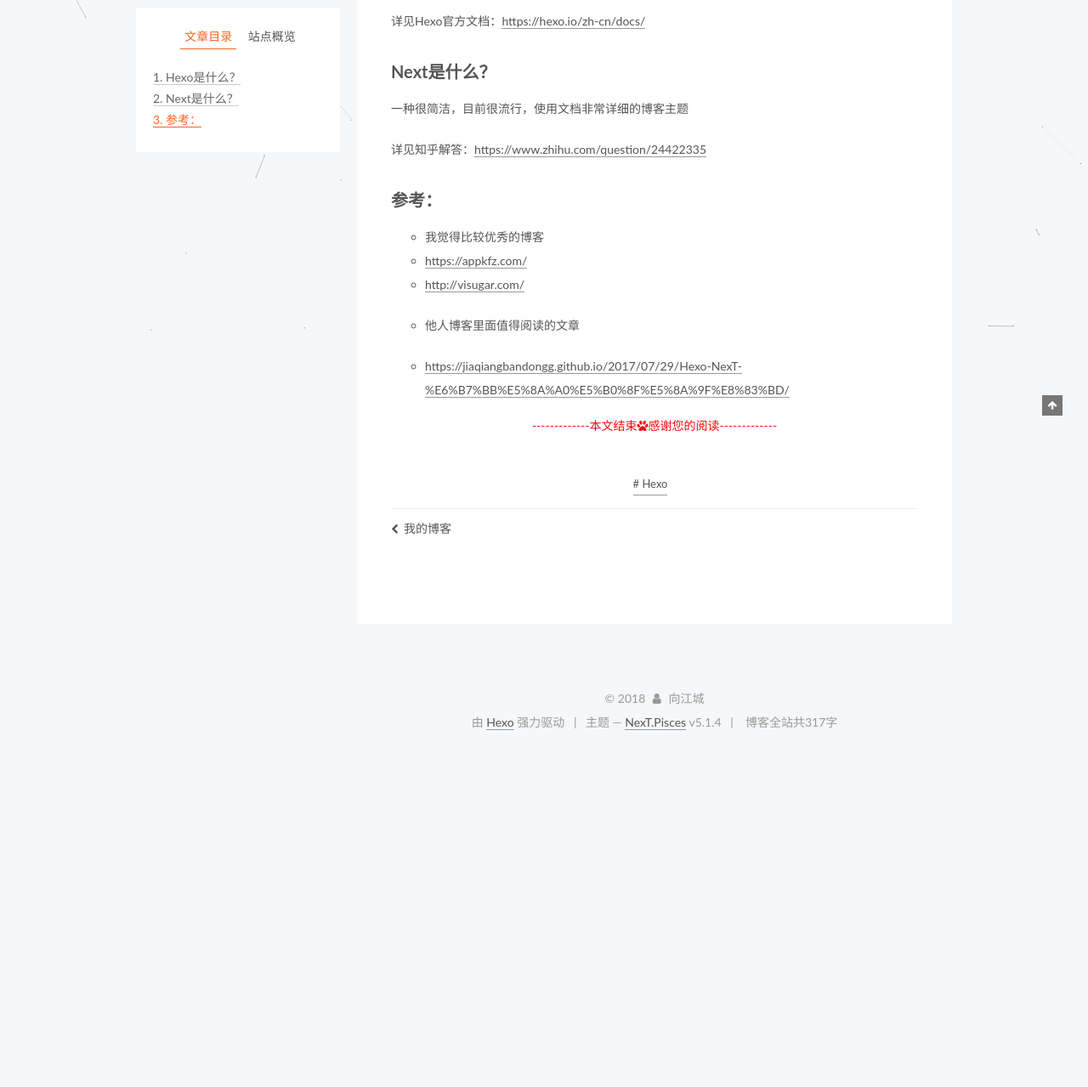
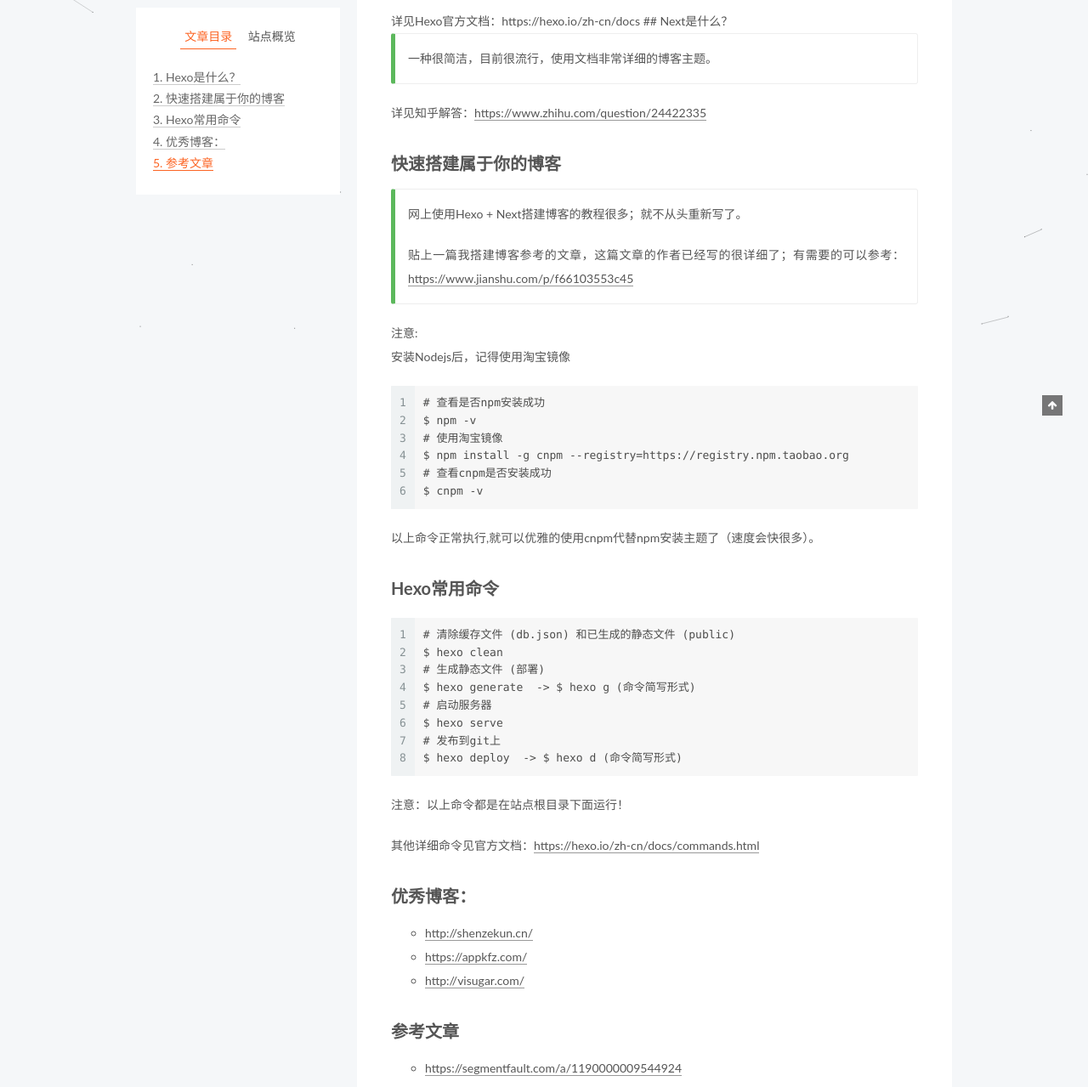
Before and after one commit to xiangjiangcheng/xiangjiangcheng.github.io, a plain HTML site: page 2018/01/17/初识Hexo-Next/index.html in a window 1280 px wide. Shown: the part 411-1690 px from the top of the page at 85% size. Before the commit the page ends 1295 px from the top, so only its background shows below. Drawn offline with Linux system fonts and the light colour scheme; some packages are replaced by stand-ins of ours; a script that the page names is missing.

Commit message:
Site updated: 2018-01-18 01:51:17

```diff
--- a/2018/01/17/初识Hexo-Next/index.html
+++ b/2018/01/17/初识Hexo-Next/index.html
@@ -79,18 +79,18 @@
 
 
 
-<meta name="description" content="Hexo是什么？Hexo 是一个快速、简洁且高效的博客框架。我个人理解，可以把他当作一个已经完成的项目来看待，而我们用Hexo搭建属于我们的博客，仅仅需要先把这个项目拉到我们本地电脑，根据官方文档进行一番配置（这里配置的前提是博客主题已经选好的情况下），然后部署到github上面，配上域名，则可以通过域名去访问。 (md partial supported)  详见Hexo官方文档：https:/">
+<meta name="description" content="Hexo是什么？Hexo 是一个快速、简洁且高效的博客框架。我个人理解，可以把他当作一个已经完成的项目来看待，而我们用Hexo搭建属于我们的博客，仅仅需要先把这个项目拉到我们本地电脑，根据官方文档进行一番配置（这里配置的前提是博客主题已经选好的情况下），然后部署到github上面，配上域名，则可以通过域名去访问。   详见Hexo官方文档：https://hexo.io/zh-cn/docs  #">
 <meta name="keywords" content="Hexo">
 <meta property="og:type" content="article">
 <meta property="og:title" content="初识Hexo+Next">
 <meta property="og:url" content="http://yoursite.com/2018/01/17/初识Hexo-Next/index.html">
 <meta property="og:site_name" content="吴彦祖小江&#39; Blog">
-<meta property="og:description" content="Hexo是什么？Hexo 是一个快速、简洁且高效的博客框架。我个人理解，可以把他当作一个已经完成的项目来看待，而我们用Hexo搭建属于我们的博客，仅仅需要先把这个项目拉到我们本地电脑，根据官方文档进行一番配置（这里配置的前提是博客主题已经选好的情况下），然后部署到github上面，配上域名，则可以通过域名去访问。 (md partial supported)  详见Hexo官方文档：https:/">
+<meta property="og:description" content="Hexo是什么？Hexo 是一个快速、简洁且高效的博客框架。我个人理解，可以把他当作一个已经完成的项目来看待，而我们用Hexo搭建属于我们的博客，仅仅需要先把这个项目拉到我们本地电脑，根据官方文档进行一番配置（这里配置的前提是博客主题已经选好的情况下），然后部署到github上面，配上域名，则可以通过域名去访问。   详见Hexo官方文档：https://hexo.io/zh-cn/docs  #">
 <meta property="og:locale" content="zh-Hans">
-<meta property="og:updated_time" content="2018-01-17T14:48:07.323Z">
+<meta property="og:updated_time" content="2018-01-17T17:49:46.931Z">
 <meta name="twitter:card" content="summary">
 <meta name="twitter:title" content="初识Hexo+Next">
-<meta name="twitter:description" content="Hexo是什么？Hexo 是一个快速、简洁且高效的博客框架。我个人理解，可以把他当作一个已经完成的项目来看待，而我们用Hexo搭建属于我们的博客，仅仅需要先把这个项目拉到我们本地电脑，根据官方文档进行一番配置（这里配置的前提是博客主题已经选好的情况下），然后部署到github上面，配上域名，则可以通过域名去访问。 (md partial supported)  详见Hexo官方文档：https:/">
+<meta name="twitter:description" content="Hexo是什么？Hexo 是一个快速、简洁且高效的博客框架。我个人理解，可以把他当作一个已经完成的项目来看待，而我们用Hexo搭建属于我们的博客，仅仅需要先把这个项目拉到我们本地电脑，根据官方文档进行一番配置（这里配置的前提是博客主题已经选好的情况下），然后部署到github上面，配上域名，则可以通过域名去访问。   详见Hexo官方文档：https://hexo.io/zh-cn/docs  #">
 
 
 
@@ -408,17 +408,28 @@
 
 
 
-        <h2 id="Hexo是什么？"><a href="#Hexo是什么？" class="headerlink" title="Hexo是什么？"></a>Hexo是什么？</h2><div class="note success"><p>Hexo 是一个快速、简洁且高效的博客框架。我个人理解，可以把他当作一个已经完成的项目来看待，而我们用Hexo搭建属于我们的博客，仅仅需要先把这个项目拉到我们本地电脑，根据官方文档进行一番配置（这里配置的前提是博客主题已经选好的情况下），然后部署到github上面，配上域名，则可以通过域名去访问。 (md partial supported) </p></div>
-<p>详见Hexo官方文档：<a href="https://hexo.io/zh-cn/docs/" target="_blank" rel="noopener">https://hexo.io/zh-cn/docs/</a></p>
-<h2 id="Next是什么？"><a href="#Next是什么？" class="headerlink" title="Next是什么？"></a>Next是什么？</h2><p>一种很简洁，目前很流行，使用文档非常详细的博客主题</p>
+        <h2 id="Hexo是什么？"><a href="#Hexo是什么？" class="headerlink" title="Hexo是什么？"></a>Hexo是什么？</h2><div class="note success"><p>Hexo 是一个快速、简洁且高效的博客框架。我个人理解，可以把他当作一个已经完成的项目来看待，而我们用Hexo搭建属于我们的博客，仅仅需要先把这个项目拉到我们本地电脑，根据官方文档进行一番配置（这里配置的前提是博客主题已经选好的情况下），然后部署到github上面，配上域名，则可以通过域名去访问。 </p></div>
+
+详见Hexo官方文档：https://hexo.io/zh-cn/docs
+
+## Next是什么？
+<div class="note success"><p>一种很简洁，目前很流行，使用文档非常详细的博客主题。 </p></div>
 <p>详见知乎解答：<a href="https://www.zhihu.com/question/24422335" target="_blank" rel="noopener">https://www.zhihu.com/question/24422335</a></p>
-<h2 id="参考："><a href="#参考：" class="headerlink" title="参考："></a>参考：</h2><ul>
-<li>我觉得比较优秀的博客</li>
+<h2 id="快速搭建属于你的博客"><a href="#快速搭建属于你的博客" class="headerlink" title="快速搭建属于你的博客"></a>快速搭建属于你的博客</h2><div class="note success"><p>网上使用Hexo + Next搭建博客的教程很多；就不从头重新写了。</p>
+<p>贴上一篇我搭建博客参考的文章，这篇文章的作者已经写的很详细了；有需要的可以参考：<a href="https://www.jianshu.com/p/f66103553c45" target="_blank" rel="noopener">https://www.jianshu.com/p/f66103553c45</a> </p></div>
+<p>注意:<br>安装Nodejs后，记得使用淘宝镜像</p>
+<figure class="highlight plain"><table><tr><td class="gutter"><pre><span class="line">1</span><br><span class="line">2</span><br><span class="line">3</span><br><span class="line">4</span><br><span class="line">5</span><br><span class="line">6</span><br></pre></td><td class="code"><pre><span class="line"># 查看是否npm安装成功</span><br><span class="line">$ npm -v</span><br><span class="line"># 使用淘宝镜像</span><br><span class="line">$ npm install -g cnpm --registry=https://registry.npm.taobao.org</span><br><span class="line"># 查看cnpm是否安装成功</span><br><span class="line">$ cnpm -v</span><br></pre></td></tr></table></figure>
+<p>以上命令正常执行,就可以优雅的使用cnpm代替npm安装主题了（速度会快很多）。</p>
+<h2 id="Hexo常用命令"><a href="#Hexo常用命令" class="headerlink" title="Hexo常用命令"></a>Hexo常用命令</h2><figure class="highlight plain"><table><tr><td class="gutter"><pre><span class="line">1</span><br><span class="line">2</span><br><span class="line">3</span><br><span class="line">4</span><br><span class="line">5</span><br><span class="line">6</span><br><span class="line">7</span><br><span class="line">8</span><br></pre></td><td class="code"><pre><span class="line"># 清除缓存文件 (db.json) 和已生成的静态文件 (public)</span><br><span class="line">$ hexo clean</span><br><span class="line"># 生成静态文件 (部署)</span><br><span class="line">$ hexo generate  -&gt; $ hexo g (命令简写形式)</span><br><span class="line"># 启动服务器</span><br><span class="line">$ hexo serve</span><br><span class="line"># 发布到git上</span><br><span class="line">$ hexo deploy  -&gt; $ hexo d (命令简写形式)</span><br></pre></td></tr></table></figure>
+<p>注意：以上命令都是在站点根目录下面运行！</p>
+<p>其他详细命令见官方文档：<a href="https://hexo.io/zh-cn/docs/commands.html" target="_blank" rel="noopener">https://hexo.io/zh-cn/docs/commands.html</a></p>
+<h2 id="优秀博客："><a href="#优秀博客：" class="headerlink" title="优秀博客："></a>优秀博客：</h2><ul>
+<li><a href="http://shenzekun.cn/" target="_blank" rel="noopener">http://shenzekun.cn/</a></li>
 <li><a href="https://appkfz.com/" target="_blank" rel="noopener">https://appkfz.com/</a></li>
-<li><p><a href="http://visugar.com/" target="_blank" rel="noopener">http://visugar.com/</a></p>
-</li>
-<li><p>他人博客里面值得阅读的文章</p>
-</li>
+<li><a href="http://visugar.com/" target="_blank" rel="noopener">http://visugar.com/</a></li>
+</ul>
+<h2 id="参考文章"><a href="#参考文章" class="headerlink" title="参考文章"></a>参考文章</h2><ul>
+<li><a href="https://segmentfault.com/a/1190000009544924" target="_blank" rel="noopener">https://segmentfault.com/a/1190000009544924</a></li>
 <li><a href="https://jiaqiangbandongg.github.io/2017/07/29/Hexo-NexT-%E6%B7%BB%E5%8A%A0%E5%B0%8F%E5%8A%9F%E8%83%BD/" target="_blank" rel="noopener">https://jiaqiangbandongg.github.io/2017/07/29/Hexo-NexT-%E6%B7%BB%E5%8A%A0%E5%B0%8F%E5%8A%9F%E8%83%BD/</a></li>
 </ul>
 
@@ -624,7 +635,7 @@
 
 
 
-              <div class="post-toc-content"><ol class="nav"><li class="nav-item nav-level-2"><a class="nav-link" href="#Hexo是什么？"><span class="nav-number">1.</span> <span class="nav-text">Hexo是什么？</span></a></li><li class="nav-item nav-level-2"><a class="nav-link" href="#Next是什么？"><span class="nav-number">2.</span> <span class="nav-text">Next是什么？</span></a></li><li class="nav-item nav-level-2"><a class="nav-link" href="#参考："><span class="nav-number">3.</span> <span class="nav-text">参考：</span></a></li></ol></div>
+              <div class="post-toc-content"><ol class="nav"><li class="nav-item nav-level-2"><a class="nav-link" href="#Hexo是什么？"><span class="nav-number">1.</span> <span class="nav-text">Hexo是什么？</span></a></li><li class="nav-item nav-level-2"><a class="nav-link" href="#快速搭建属于你的博客"><span class="nav-number">2.</span> <span class="nav-text">快速搭建属于你的博客</span></a></li><li class="nav-item nav-level-2"><a class="nav-link" href="#Hexo常用命令"><span class="nav-number">3.</span> <span class="nav-text">Hexo常用命令</span></a></li><li class="nav-item nav-level-2"><a class="nav-link" href="#优秀博客："><span class="nav-number">4.</span> <span class="nav-text">优秀博客：</span></a></li><li class="nav-item nav-level-2"><a class="nav-link" href="#参考文章"><span class="nav-number">5.</span> <span class="nav-text">参考文章</span></a></li></ol></div>
 
 
           </div>
@@ -673,7 +684,7 @@
 
 <div class="theme-info">
   <div class="powered-by"></div>
-  <span class="post-count">博客全站共317字</span>
+  <span class="post-count">博客全站共579字</span>
 </div>
 
 
--- a/css/main.css
+++ b/css/main.css
@@ -1823,7 +1823,7 @@ pre .javascript .function {
   width: 4px;
   height: 4px;
   border-radius: 50%;
-  background: #ffff09;
+  background: #24739c;
 }
 .links-of-blogroll {
   font-size: 13px;
--- a/search.xml
+++ b/search.xml
@@ -3,7 +3,7 @@
   <entry>
     <title><![CDATA[初识Hexo+Next]]></title>
     <url>%2F2018%2F01%2F17%2F%E5%88%9D%E8%AF%86Hexo-Next%2F</url>
-    <content type="text"><![CDATA[Hexo是什么？Hexo 是一个快速、简洁且高效的博客框架。我个人理解，可以把他当作一个已经完成的项目来看待，而我们用Hexo搭建属于我们的博客，仅仅需要先把这个项目拉到我们本地电脑，根据官方文档进行一番配置（这里配置的前提是博客主题已经选好的情况下），然后部署到github上面，配上域名，则可以通过域名去访问。 (md partial supported) 详见Hexo官方文档：https://hexo.io/zh-cn/docs/ Next是什么？一种很简洁，目前很流行，使用文档非常详细的博客主题 详见知乎解答：https://www.zhihu.com/question/24422335 参考： 我觉得比较优秀的博客 https://appkfz.com/ http://visugar.com/ 他人博客里面值得阅读的文章 https://jiaqiangbandongg.github.io/2017/07/29/Hexo-NexT-%E6%B7%BB%E5%8A%A0%E5%B0%8F%E5%8A%9F%E8%83%BD/]]></content>
+    <content type="text"><![CDATA[Hexo是什么？Hexo 是一个快速、简洁且高效的博客框架。我个人理解，可以把他当作一个已经完成的项目来看待，而我们用Hexo搭建属于我们的博客，仅仅需要先把这个项目拉到我们本地电脑，根据官方文档进行一番配置（这里配置的前提是博客主题已经选好的情况下），然后部署到github上面，配上域名，则可以通过域名去访问。 详见Hexo官方文档：https://hexo.io/zh-cn/docs ## Next是什么？ 一种很简洁，目前很流行，使用文档非常详细的博客主题。 详见知乎解答：https://www.zhihu.com/question/24422335 快速搭建属于你的博客网上使用Hexo + Next搭建博客的教程很多；就不从头重新写了。 贴上一篇我搭建博客参考的文章，这篇文章的作者已经写的很详细了；有需要的可以参考：https://www.jianshu.com/p/f66103553c45 注意:安装Nodejs后，记得使用淘宝镜像 123456# 查看是否npm安装成功$ npm -v# 使用淘宝镜像$ npm install -g cnpm --registry=https://registry.npm.taobao.org# 查看cnpm是否安装成功$ cnpm -v 以上命令正常执行,就可以优雅的使用cnpm代替npm安装主题了（速度会快很多）。 Hexo常用命令12345678# 清除缓存文件 (db.json) 和已生成的静态文件 (public)$ hexo clean# 生成静态文件 (部署)$ hexo generate -&gt; $ hexo g (命令简写形式)# 启动服务器$ hexo serve# 发布到git上$ hexo deploy -&gt; $ hexo d (命令简写形式) 注意：以上命令都是在站点根目录下面运行！ 其他详细命令见官方文档：https://hexo.io/zh-cn/docs/commands.html 优秀博客： http://shenzekun.cn/ https://appkfz.com/ http://visugar.com/ 参考文章 https://segmentfault.com/a/1190000009544924 https://jiaqiangbandongg.github.io/2017/07/29/Hexo-NexT-%E6%B7%BB%E5%8A%A0%E5%B0%8F%E5%8A%9F%E8%83%BD/]]></content>
       <categories>
         <category>兴趣爱好</category>
       </categories>
```
Also changed, not shown: 2017/12/30/hello-world/index.html (+1 -1 lines), 2017/12/30/我的博客/index.html (+1 -1 lines), 404/index.html (+1 -1 lines), about/index.html (+1 -1 lines), archives/2017/12/index.html (+1 -1 lines), archives/2017/index.html (+1 -1 lines), archives/2018/01/index.html (+1 -1 lines), archives/2018/index.html (+1 -1 lines), archives/index.html (+1 -1 lines), categories/index.html (+1 -1 lines), categories/兴趣爱好/index.html (+1 -1 lines), index.html (+1 -1 lines), tags/Hexo/index.html (+1 -1 lines), tags/index.html (+1 -1 lines).
